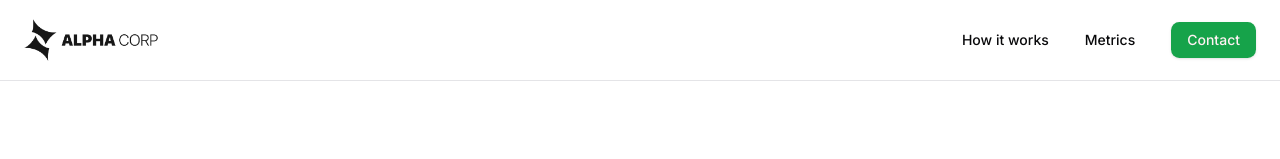
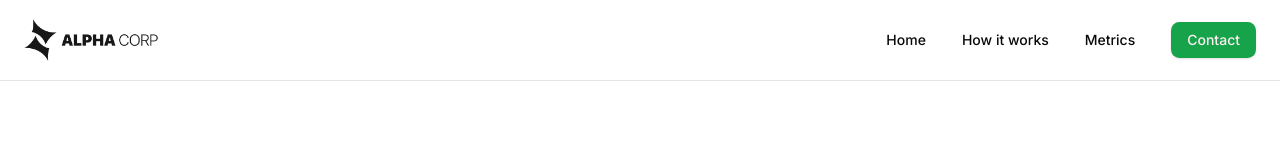
Before and after one commit to MatheusAltrao/alphacorp, a Next.js app: page / in a window 1280 px wide. Shown: the top 159 px of the page. Built offline with nearby package versions, Linux system fonts and the light colour scheme.

Commit message:
feat(const/links): Adiciona novo item 'Home' ao array `MENU_ITEMS`

```diff
--- a/src/const/links.ts
+++ b/src/const/links.ts
@@ -1,4 +1,5 @@
 export const MENU_ITEMS = [
-  { label: 'How it works', href: '#how-it-works' },
-  { label: 'Metrics', href: '#results' },
-] as const
+  { label: "Home", href: "#home" },
+  { label: "How it works", href: "#how-it-works" },
+  { label: "Metrics", href: "#results" },
+] as const;
```
